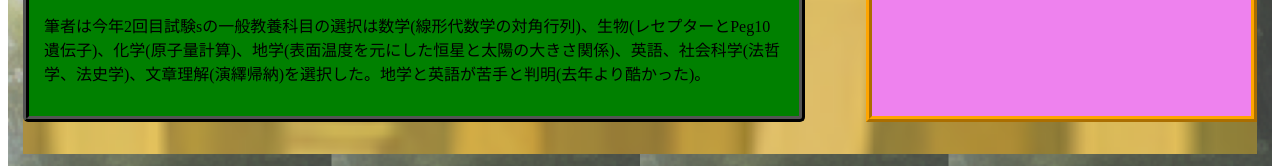
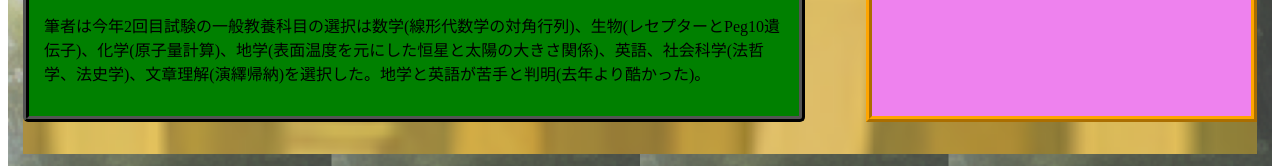
Before and after one commit to 2301225soka/2301225soka-final.github.io, a plain HTML site: page index.html in a window 1280 px wide. Shown: the part 1801-1967 px from the top of the page. Drawn offline with nearby package versions, Linux system fonts and the light colour scheme.

Commit message:
Update index.html

```diff
--- a/index.html
+++ b/index.html
@@ -167,7 +167,7 @@
                             </tbody>
                         </table>
                     </div>
-                    <p>筆者は今年2回目試験sの一般教養科目の選択は数学(線形代数学の対角行列)、生物(レセプターとPeg10遺伝子)、化学(原子量計算)、地学(表面温度を元にした恒星と太陽の大きさ関係)、英語、社会科学(法哲学、法史学)、文章理解(演繹帰納)を選択した。地学と英語が苦手と判明(去年より酷かった)。</p>
+                    <p>筆者は今年2回目試験の一般教養科目の選択は数学(線形代数学の対角行列)、生物(レセプターとPeg10遺伝子)、化学(原子量計算)、地学(表面温度を元にした恒星と太陽の大きさ関係)、英語、社会科学(法哲学、法史学)、文章理解(演繹帰納)を選択した。地学と英語が苦手と判明(去年より酷かった)。</p>
                 </section>
 
             </main>
```
